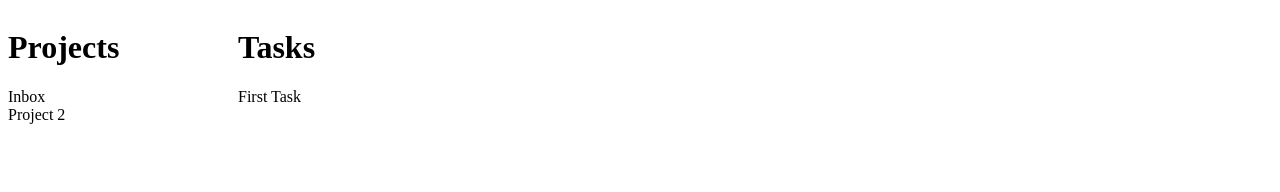
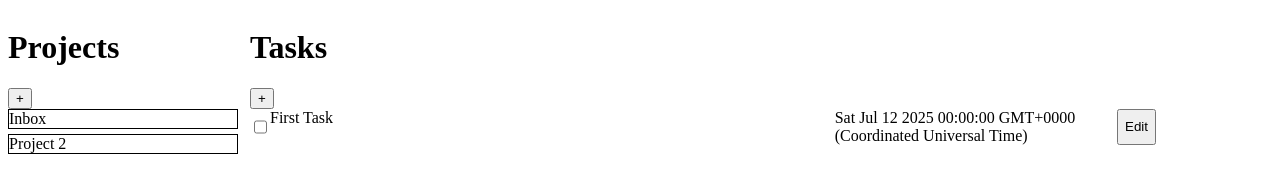
Before and after one commit to Feenerys/project-todo-list, a website built with webpack: page src/template.html in a window 1280 px wide. Built offline with nearby package versions, Linux system fonts and the light colour scheme.

Commit message:
feat: add more task details to renderTask function and refractored renderProject

```diff
--- a/src/home-page.js
+++ b/src/home-page.js
@@ -1,28 +1,28 @@
 export const RenderPage = (projects) => {
-  renderProjects(projects);
+  for (let project of projects) {
+    renderProject(project);
+  }
 
-  for (let task of projects[0].tasks){
+  for (let task of projects[0].tasks) {
     renderTask(task);
   }
 };
 
-const renderProjects = (projects) => {
+export const renderProject = (project) => {
   const projectContainer = document.querySelector(".project-container");
 
-  for (let project of projects) {
   const projectItem = document.createElement("div");
   projectItem.className = "project";
   projectItem.textContent = project.title;
 
   projectItem.addEventListener("click", () => {
-      resetAllTasks()
+    resetAllTasks();
     for (let task of project.tasks) {
       renderTask(task);
     }
   });
 
   projectContainer.appendChild(projectItem);
-  }
 };
 
 const renderTask = (task) => {
@@ -30,7 +30,32 @@ const renderTask = (task) => {
 
   const taskItem = document.createElement("div");
   taskItem.className = "task";
-  taskItem.textContent = task.title;
+
+  const taskStatus = document.createElement("input");
+  taskStatus.type = "checkbox";
+  taskStatus.id = "task-status";
+  taskItem.appendChild(taskStatus);
+
+  const taskTitle = document.createElement("label");
+  taskTitle.className = "task-title";
+  taskItem.appendChild(taskTitle);
+
+  const taskDueDate = document.createElement("div");
+  taskDueDate.className = "task-due-date";
+  taskItem.appendChild(taskDueDate);
+
+  taskTitle.htmlFor = "task-status";
+  taskTitle.textContent = task.title;
+  taskDueDate.textContent = task.dueDate;
+  taskStatus.checked = task.status;
+
+  const taskEditBtn = document.createElement("button");
+  taskEditBtn.textContent = "Edit";
+  taskEditBtn.addEventListener("click", () => {
+    renderTaskEdit();
+  });
+
+  taskItem.appendChild(taskEditBtn);
 
   taskContainer.appendChild(taskItem);
 };
@@ -38,4 +63,6 @@ const renderTask = (task) => {
 const resetAllTasks = () => {
   const taskContainer = document.querySelector(".task-container");
   taskContainer.innerHTML = "";
-}
+};
+
+const renderTaskEdit = () => {};
--- a/src/styles.css
+++ b/src/styles.css
@@ -1,4 +1,20 @@
 body {
   display: grid;
   grid-template-columns: minmax(230px, 1fr) minmax(500px, 8fr);
+  gap: 12px;
+  margin-right: 124px;
 }
+
+.project {
+  border: 1px black solid;
+}
+
+.project-container {
+  display: grid;
+  gap: 5px;
+}
+
+.task {
+  display: grid;
+  grid-template-columns: auto 2fr 1fr auto;
+}
--- a/src/template.html
+++ b/src/template.html
@@ -8,12 +8,14 @@
 <body>
   <div class="project-sidebar">
     <h1>Projects</h1>
+    <button class="add-project-btn">+</button>
     <div class="project-container">
 
     </div>
   </div>
   <div class="main">
     <h1>Tasks</h1>
+    <button class="add-task-btn">+</button>
     <div class="task-container"></div>
   </div>
 </body>
```
Lines whose indentation alone changed are shown as unchanged.
